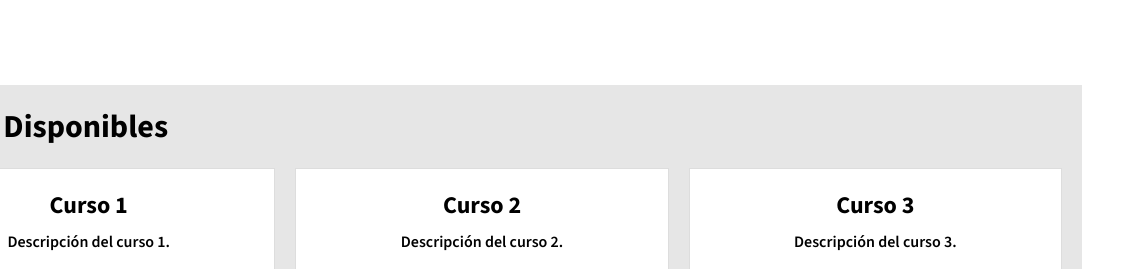
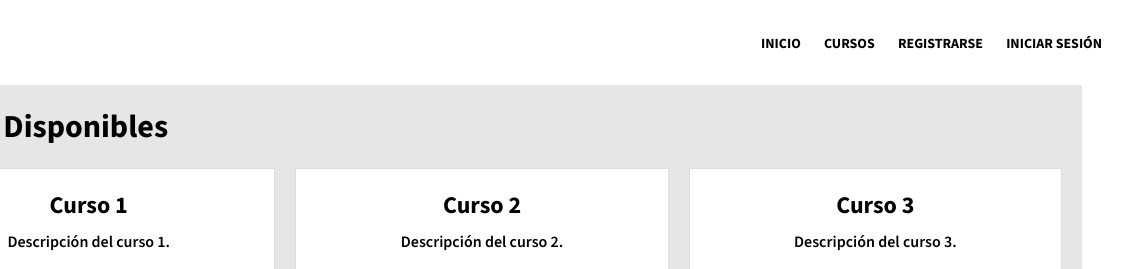
Before and after one commit to YESSENIAJUAREZHERNANDEZ/lenguaje_senas, a plain HTML site: page index.html in a window 1280 px wide. Shown: the top 269 px of the page, 158-1280 px from the left. Drawn offline with nearby package versions, Linux system fonts and the light colour scheme.

Commit message:
colorboton

```diff
--- a/style.css
+++ b/style.css
@@ -33,9 +33,9 @@ nav ul li {
 
 nav ul li a {
     text-decoration: none;
-    color: #fff;
+    color: #000000;
     font-weight: bold;
-    font-size: 18px; /* Cambia este valor al tamaño de texto que desees */
+    font-size: 14px; /* Cambia este valor al tamaño de texto que desees */
 }
 
 
@@ -81,6 +81,6 @@ main {
 }
 
 .course-card a:hover {
-    background-color: #779cd8; /* Cambia este valor al color de fondo de hover que desees */
+    background-color: #794AD1; /* Cambia este valor al color de fondo de hover que desees */
     color: #fff; /* Cambia este valor al color del texto de hover que desees */
 }
```
